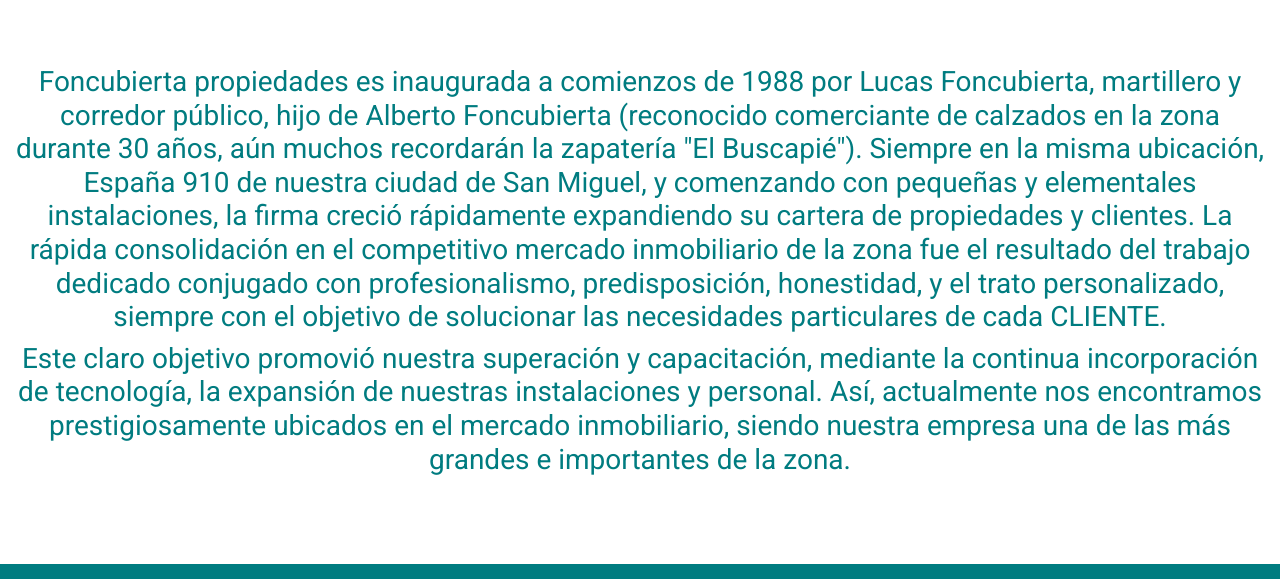
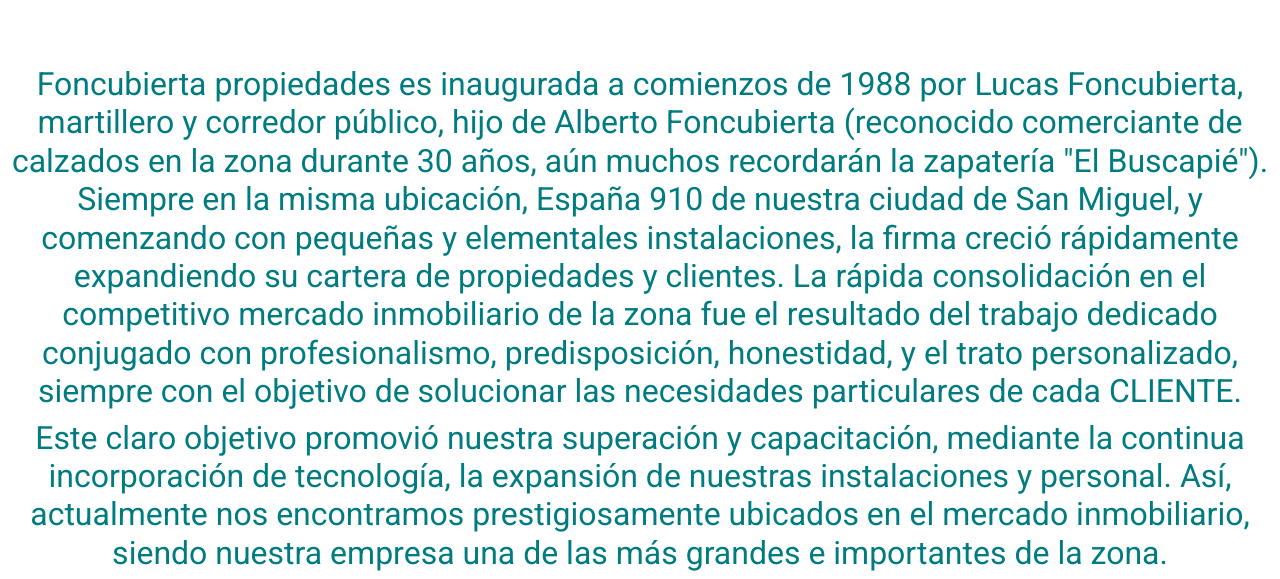
Before and after one commit to karenfoncu/PF-Foncubierta, a website: page pages/nosotros.html in a window 1280 px wide. Shown: the part 313-892 px from the top of the page. Drawn offline with nearby package versions, Linux system fonts and the light colour scheme; a web font is replaced by a local one.

Commit message:
ultimos detalles

```diff
--- a/pages/nosotros.html
+++ b/pages/nosotros.html
@@ -87,9 +87,9 @@
     <main class="main-nosotros">
 
       <section class="nosotros-texto">
-        <h3>Foncubierta propiedades es inaugurada a comienzos de 1988 por Lucas Foncubierta, martillero y corredor público, hijo de Alberto Foncubierta (reconocido comerciante de calzados en la zona durante 30 años, aún muchos recordarán la zapatería "El Buscapié"). Siempre en la misma ubicación, España 910 de nuestra ciudad de San Miguel, y comenzando con pequeñas y elementales instalaciones, la firma creció rápidamente expandiendo su cartera de propiedades y clientes.
-            La rápida consolidación en el competitivo mercado inmobiliario de la zona fue el resultado del trabajo dedicado conjugado con profesionalismo, predisposición, honestidad, y el trato personalizado, siempre con el objetivo de solucionar las necesidades particulares de cada CLIENTE.</h3>
-        <h3>Este claro objetivo promovió nuestra superación y capacitación, mediante la continua incorporación de tecnología, la expansión de nuestras instalaciones y personal. Así, actualmente nos encontramos prestigiosamente ubicados en el mercado inmobiliario, siendo nuestra empresa una de las más grandes e importantes de la zona.</h3>
+        <h2>Foncubierta propiedades es inaugurada a comienzos de 1988 por Lucas Foncubierta, martillero y corredor público, hijo de Alberto Foncubierta (reconocido comerciante de calzados en la zona durante 30 años, aún muchos recordarán la zapatería "El Buscapié"). Siempre en la misma ubicación, España 910 de nuestra ciudad de San Miguel, y comenzando con pequeñas y elementales instalaciones, la firma creció rápidamente expandiendo su cartera de propiedades y clientes.
+            La rápida consolidación en el competitivo mercado inmobiliario de la zona fue el resultado del trabajo dedicado conjugado con profesionalismo, predisposición, honestidad, y el trato personalizado, siempre con el objetivo de solucionar las necesidades particulares de cada CLIENTE.</h2>
+        <h2>Este claro objetivo promovió nuestra superación y capacitación, mediante la continua incorporación de tecnología, la expansión de nuestras instalaciones y personal. Así, actualmente nos encontramos prestigiosamente ubicados en el mercado inmobiliario, siendo nuestra empresa una de las más grandes e importantes de la zona.</h2>
       </section>
 
       </main>
```
Also changed, not shown: imagenes/haedo200.jpg, imagenes/local-dentro.jpg, imagenes/manos.jpg, imagenes/peron1157.jpg, imagenes/pringles1060.jpg, imagenes/sanabria220.jpg, readme.txt (added).
